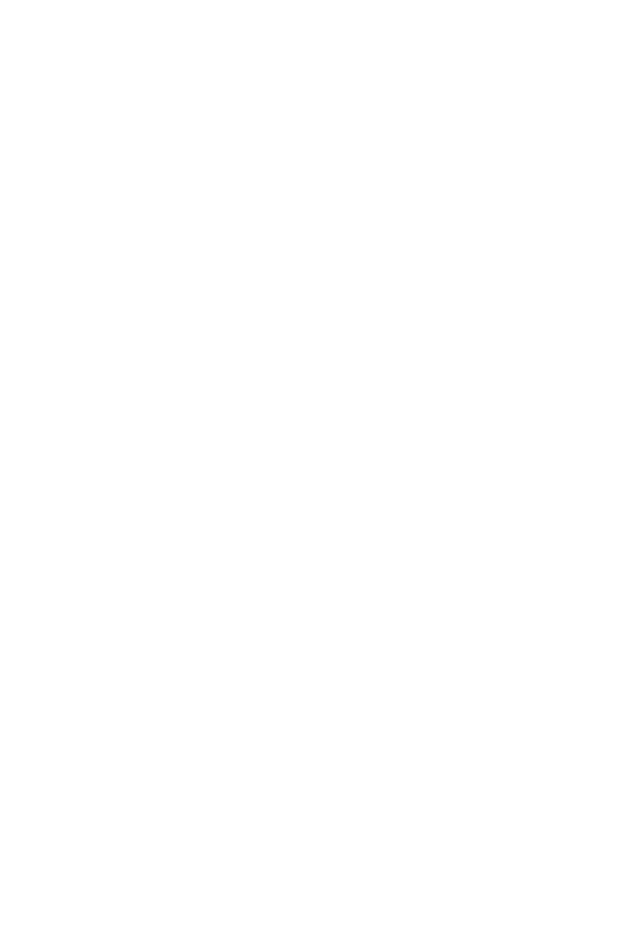
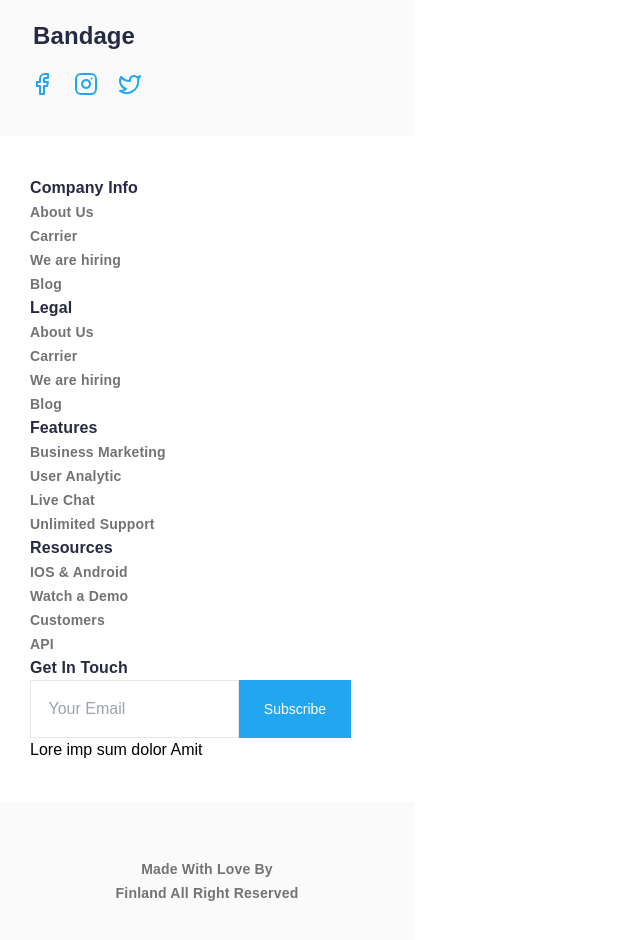
Before and after one commit to furkanozanyuce/my-ecommerce, a React (Vite) app: page / in a window 1280 px wide. Shown: the part 860-1800 px from the top of the page, without its empty margins (0-640 px from the left). Before the commit the page ends 840 px from the top, so only its background shows below. Built offline with nearby package versions, Linux system fonts and the light colour scheme.

Commit message:
made adjustments to footer

```diff
--- a/src/layout/Footer.jsx
+++ b/src/layout/Footer.jsx
@@ -4,15 +4,65 @@
 
     return (
         <div className="font-monts min-h-dvh w-[414px]">
-            <div className="flex justify-between mt-[40px] mx-[30px]">
+            <div className="flex flex-col py-[40px] px-[30px] bg-[#FAFAFA] gap-[20px]">
                 <div>
-                    <h3 className="font-bold text-2xl leading-8 tracking-[0.1px] text-[#252B42]">Bandage</h3>
+                    <h3 className="font-bold text-2xl leading-8 tracking-[0.1px] text-[#252B42] ml-[3px]">Bandage</h3>
                 </div>
-                <div className="text-[#3C403D] flex gap-[20px] self-center">
+                <div className="text-[#23A6F0] flex gap-[20px]">
                     <Facebook />
                     <Instagram />
                     <Twitter />
                 </div>
+            </div>
+            <div className="py-[40px] px-[30px]">
+                <div>
+                    <h5 className="font-bold text-[#252B42] leading-6 text-base tracking-[0.1px]">Company Info</h5>
+                    <nav className="list-none font-bold text-[#737373] text-sm leading-6 tracking-[0.2px]">
+                        <li>About Us</li>
+                        <li>Carrier</li>
+                        <li>We are hiring</li>
+                        <li>Blog</li>
+                    </nav>
+                </div>
+                <div>
+                    <h5 className="font-bold text-[#252B42] leading-6 text-base tracking-[0.1px]">Legal</h5>
+                    <nav className="list-none font-bold text-[#737373] text-sm leading-6 tracking-[0.2px]">
+                        <li>About Us</li>
+                        <li>Carrier</li>
+                        <li>We are hiring</li>
+                        <li>Blog</li>
+                    </nav>
+                </div>
+                <div>
+                    <h5 className="font-bold text-[#252B42] leading-6 text-base tracking-[0.1px]">Features</h5>
+                    <nav className="list-none font-bold text-[#737373] text-sm leading-6 tracking-[0.2px]">
+                        <li>Business Marketing</li>
+                        <li>User Analytic</li>
+                        <li>Live Chat</li>
+                        <li>Unlimited Support</li>
+                    </nav>
+                </div>
+                <div>
+                    <h5 className="font-bold text-[#252B42] leading-6 text-base tracking-[0.1px]">Resources</h5>
+                    <nav className="list-none font-bold text-[#737373] text-sm leading-6 tracking-[0.2px]">
+                        <li>IOS & Android</li>
+                        <li>Watch a Demo</li>
+                        <li>Customers</li>
+                        <li>API</li>
+                    </nav>
+                </div>
+                <div>
+                    <h5 className="font-bold text-[#252B42] leading-6 text-base tracking-[0.1px]">Get In Touch</h5>
+                    <div className="flex w-[321px] h-[58px]">
+                        <input type="text" placeholder="    Your Email" className="border-[1px] border-[#E6E6E6]" />
+                        <button className="bg-[#23A6F0] text-white text-sm font-normal leading-7 w-[204px]">Subscribe</button>
+                    </div>
+                    <p>Lore imp sum dolor Amit</p>
+                </div>
+            </div>
+            <div className="flex flex-col py-[55px] font-bold text-[#737373] text-sm leading-6 tracking-[0.2px] text-center	bg-[#FAFAFA]">
+                <p>Made With Love By</p>
+                <p>Finland All Right Reserved</p>
             </div>
         </div>
     )
--- a/src/layout/PageContent.jsx
+++ b/src/layout/PageContent.jsx
@@ -1,3 +1,4 @@
+import Footer from "./Footer";
 import Header from "./Header";
 
 function PageContent({children}) {
@@ -6,6 +7,7 @@
         <div>
             <Header />
             <main>{children}</main>
+            <Footer />
         </div>
     )
 }
--- a/src/pages/HomePage.jsx
+++ b/src/pages/HomePage.jsx
@@ -1,11 +1,10 @@
-import Footer from "../layout/Footer";
-import Header from "../layout/Header";
+import PageContent from "../layout/PageContent";
 
 function HomePage() {
 
     return (
         <div>
-            <Footer />
+            <PageContent />
         </div>
     )
 }
```
